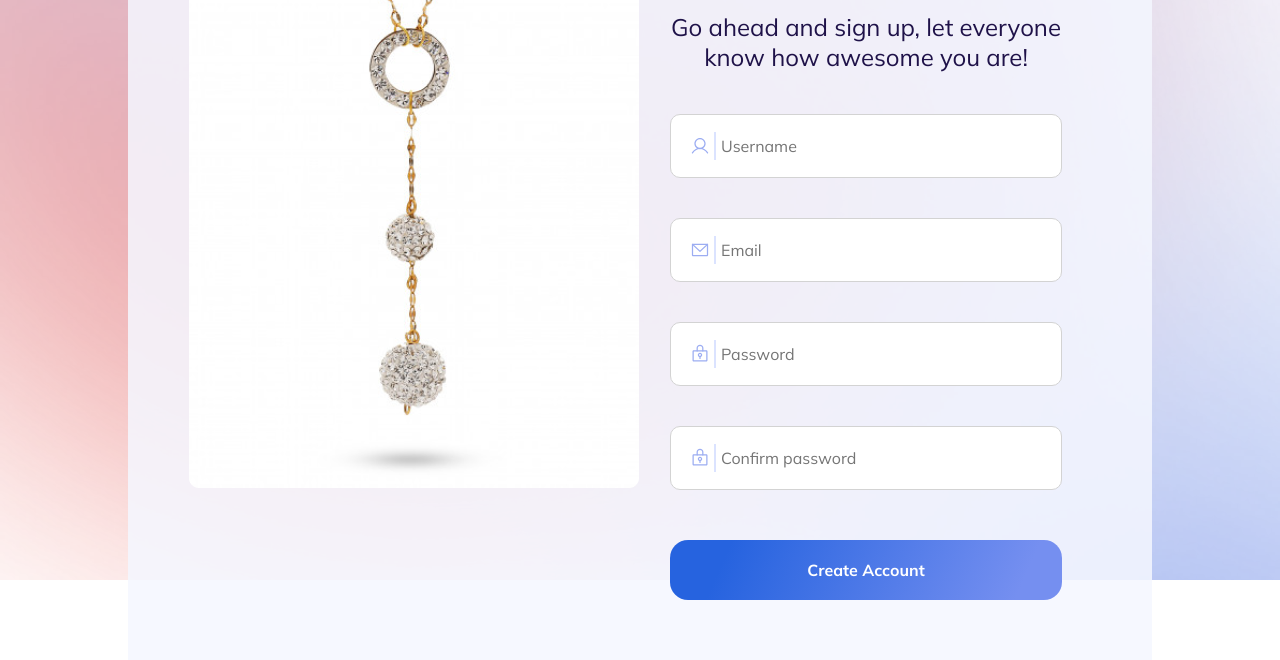
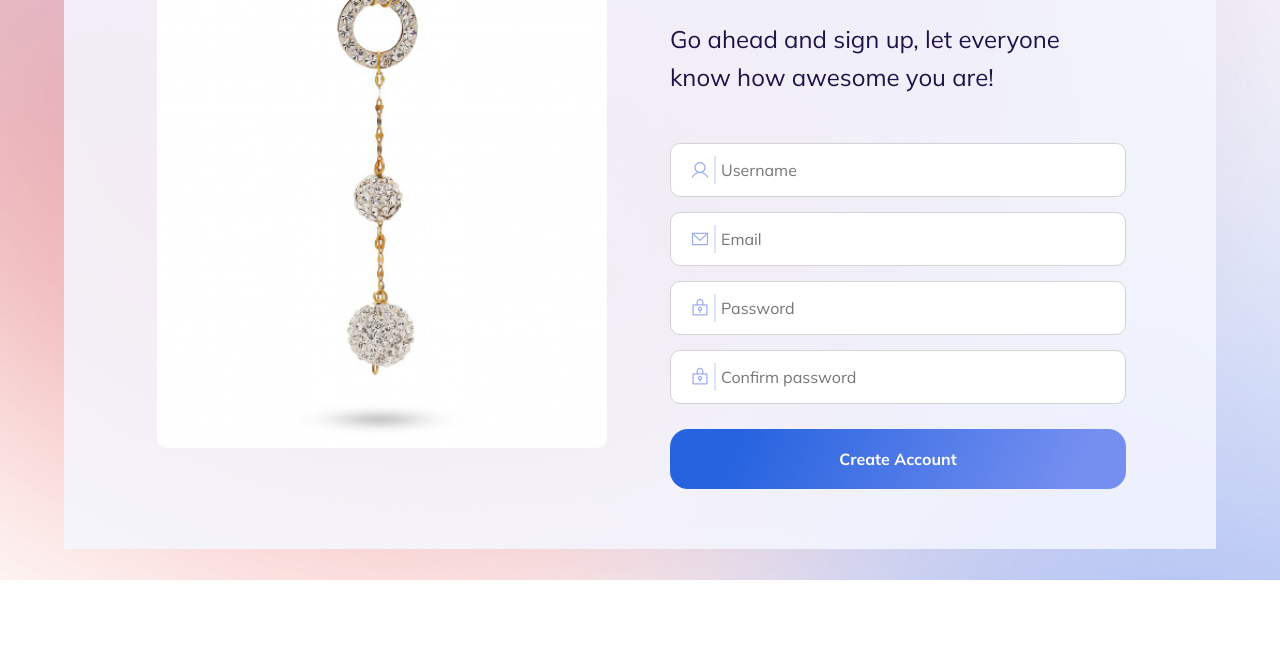
Before and after one commit to ahmed-elsayed-programmer/SignupFlow, a plain HTML site: page register.html in a window 1280 px wide. Shown: the part 220-880 px from the top of the page. After the commit the page ends 800 px from the top, so only its background shows below. Drawn offline with Linux system fonts and the light colour scheme.

Commit message:
edit some styles for register page

```diff
--- a/css/index.css
+++ b/css/index.css
@@ -19,6 +19,7 @@ main .hero {
   display: grid;
   place-items: center;
   width: 100% ;
+  max-height: 100%;
   padding: 20px;
 }
 
@@ -44,8 +45,6 @@ main .hero {
   text-align: center;
   display: grid;
   gap: 2rem;
-  flex-direction: column;
-  align-items: center;
 }
 
 .content h1{
@@ -76,57 +75,6 @@ main .hero {
 }
 
 
-
-.forms{
-  display: flex;
-  flex-direction: column;
-  min-width: 100%;
-}
-
-.forms .input_with_icon{
-  height: 4rem;
-  margin-top: 10px;
-  width: 100%;
-  position: relative;
-
-}
-
-.form-control small {
-  display: block;
-  width: 100%;
-  padding: 5px;
-  font-size: 1rem;
-  color: red;
-  opacity: 0;
-  text-align: start;
-}
-
-.form-control small.error {
-  opacity: 1;
-}
-
-.input_with_icon input{
-  width: 100%;
-  height: 100%;
-  outline: none;
-  font-size: 1rem;
-  font-weight: 400;
-  padding-left: 50px;
-  border-radius: 10px;
-  border: 1px solid lightgray;
-}
-
-
-.input_with_icon img {
-  position: absolute;
-  top: 50%;
-  left: 1rem;
-  transform: translateY(-50%);
-  padding: 4px;
-  border-right: 2px solid rgba(219, 227, 255, 1)  ;
-}
-
-
 @media screen and (min-width: 1024px) {
   main {
     display: grid;
@@ -135,10 +83,13 @@ main .hero {
   main .hero{
     grid-template-columns: 1fr 1fr;
     background-color: rgba(245, 247, 255, 0.85);
-    width: 80%;
+    max-width: 90%;
+    max-height: 95%;
     padding: 20px 60px;
   }
-
+  .content {
+    gap : 1rem
+  }
   .hero h1 {
     font-size: 3.5rem;
     }
--- /dev/null
+++ b/css/register.css
@@ -0,0 +1,72 @@
+
+.forms{
+  display: grid;
+  gap: .3rem;
+  min-width: 100%;
+}
+
+.forms .input_with_icon{
+  height: 3.4rem;
+  margin-top: 10px;
+  width: 100%;
+  position: relative;
+
+}
+
+.form-control small {
+  display: none;
+  width: 100%;
+  padding: 5px;
+  font-size: 1rem;
+  color: red;
+  text-align: start;
+}
+
+.form-control small.error {
+  display:block;
+}
+
+.input_with_icon input{
+  width: 100%;
+  height: 100%;
+  outline: none;
+  font-size: 1rem;
+  font-weight: 400;
+  padding-left: 50px;
+  border-radius: 10px;
+  border: 1px solid lightgray;
+}
+
+
+.input_with_icon img {
+  position: absolute;
+  top: 50%;
+  left: 1rem;
+  transform: translateY(-50%);
+  padding: 4px;
+  border-right: 2px solid rgba(219, 227, 255, 1)  ;
+}
+
+
+@media screen and (min-width: 1024px) {
+  main .hero {
+    width: auto;
+  }
+
+  .content {
+    text-align: left;
+    font-size: 42px;
+    padding-top: 60px;
+  }
+
+  .content h1 {
+    font-size: 42px;
+    margin-bottom: 20px;
+  }
+
+  .content p {
+    font-size: 24px;
+    line-height: 38.4px;
+    margin-bottom: 20px;
+  }
+}
--- a/register.html
+++ b/register.html
@@ -9,13 +9,14 @@
   <link rel="preconnect" href="https://fonts.gstatic.com" crossorigin>
   <link href="https://fonts.googleapis.com/css2?family=Mulish:wght@400;600;700&display=swap" rel="stylesheet">
   <link rel="stylesheet" href="css/index.css">
+  <link rel="stylesheet" href="css/register.css">
 </head>
 
 <body>
   <main>
     <div class="hero">
       <picture>
-        <source media="(min-width: 1200px)" srcset="images/singup_desktop.png">
+        <source media="(min-width: 1000px)" srcset="images/singup_desktop.png">
         <img src="./images/singup_mobile.png" alt="">
       </picture>
 
```
